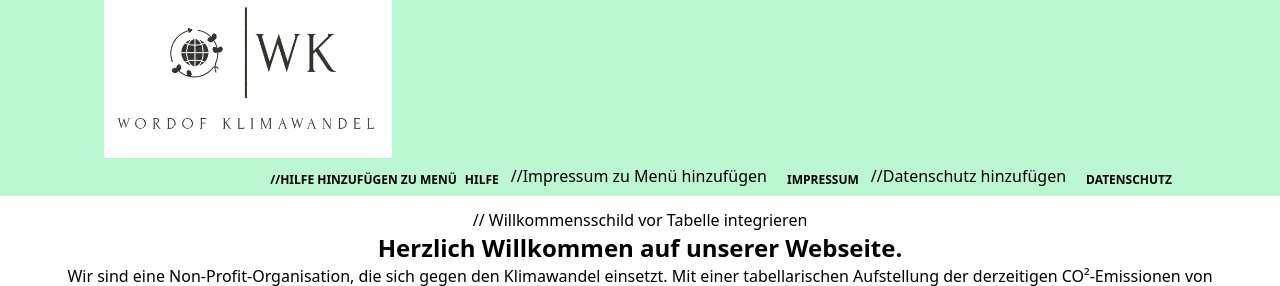
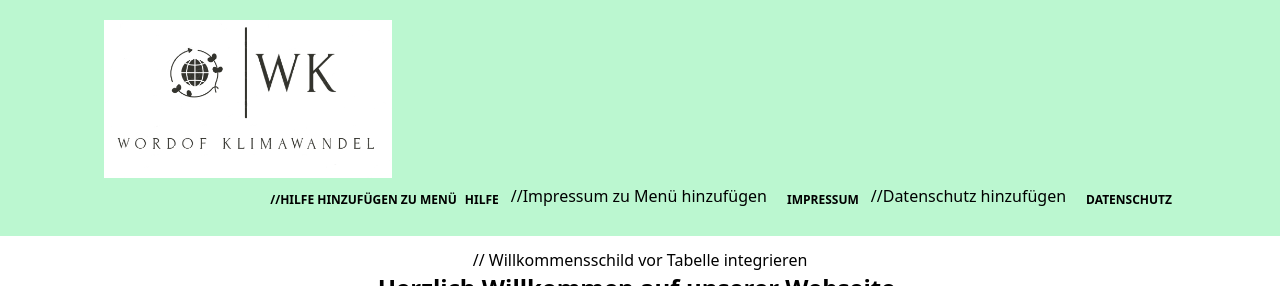
Before and after one commit to KaSchm1/IPWA01-01, a Vue app: page / in a window 1280 px wide. Shown: the top 286 px of the page. Built offline with nearby package versions, Linux system fonts and the light colour scheme.

Commit message:
Update Navbar.vue

```diff
--- a/src/components/Navbar.vue
+++ b/src/components/Navbar.vue
@@ -1,5 +1,5 @@
 <template>
-    <nav :dir="langDirection" class="relative flex flex-wrap items-center justify-between px-20 py-50 bg-green-200 mb-3">
+    <nav :dir="langDirection" class="relative flex flex-wrap items-center justify-between px-20 py-5 bg-green-200 mb-3">
       <div class="container px-4 mx-auto flex flex-wrap items-center justify-between">
         <div class="w-full relative flex justify-between lg:w-auto  px-2 lg:static lg:block lg:justify-start">
           <a class="text-sm font-bold leading-relaxed inline-block mr-4 whitespace-nowrap uppercase" href="#">
```
